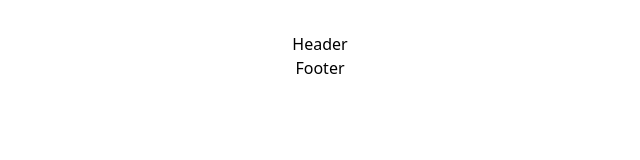
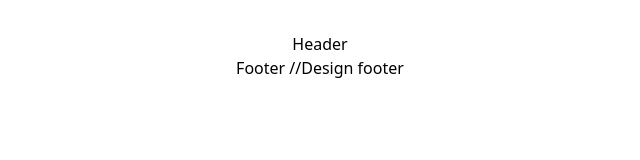
Before and after one commit to nikhxllll/MegaBlog, a React (Vite) app: page / in a window 1280 px wide. Shown: the top 160 px of the page, without its empty margins (320-960 px from the left). Built offline with nearby package versions, Linux system fonts and the light colour scheme; no server answers.

Commit message:
footer component

```diff
--- a/src/components/Footer/Footer.jsx
+++ b/src/components/Footer/Footer.jsx
@@ -3,7 +3,7 @@ import React from 'react'
 function Footer() {
   return (
     <div>
-      Footer
+      Footer //Design footer
     </div>
   )
 }
```
